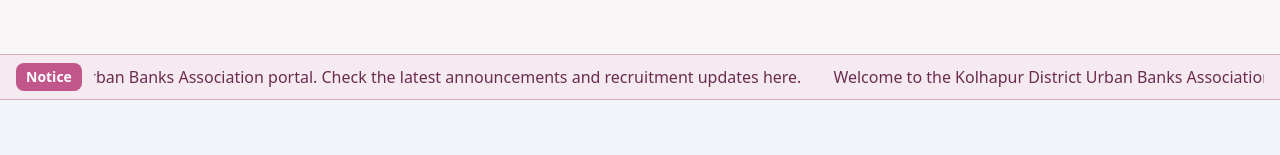
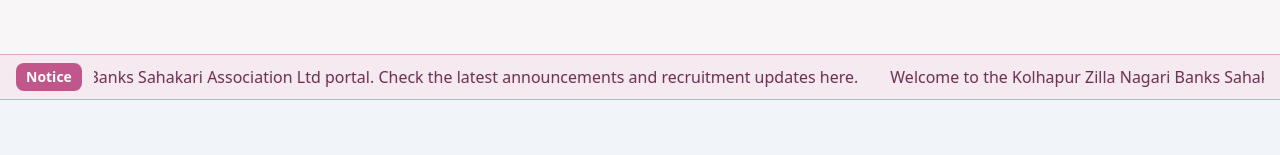
Before and after one commit to NikhiL-Nandeshwar/bank-association, a Next.js app: page / in a window 1280 px wide. Shown: the part 483-638 px from the top of the page. Built offline with nearby package versions, Linux system fonts and the light colour scheme; no server answers.

Commit message:
moving text updated

```diff
--- a/src/constants/home.constants.ts
+++ b/src/constants/home.constants.ts
@@ -3,7 +3,7 @@
 export const ANNOUNCEMENT_COPY = {
   en: {
     label: 'Notice',
-    message: 'Welcome to the Kolhapur District Urban Banks Association portal. Check the latest announcements and recruitment updates here.',
+    message: 'Welcome to the Kolhapur Zilla Nagari Banks Sahakari Association Ltd portal. Check the latest announcements and recruitment updates here.',
   },
   mr: {
     label: '\u0938\u0942\u091a\u0928\u093e',
```
